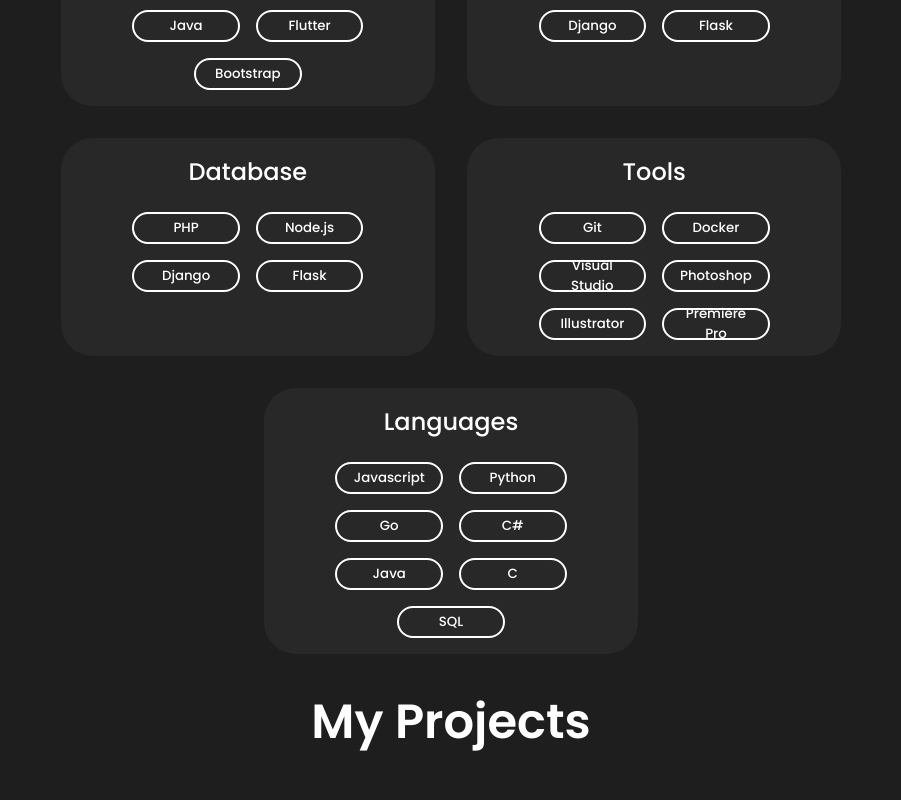
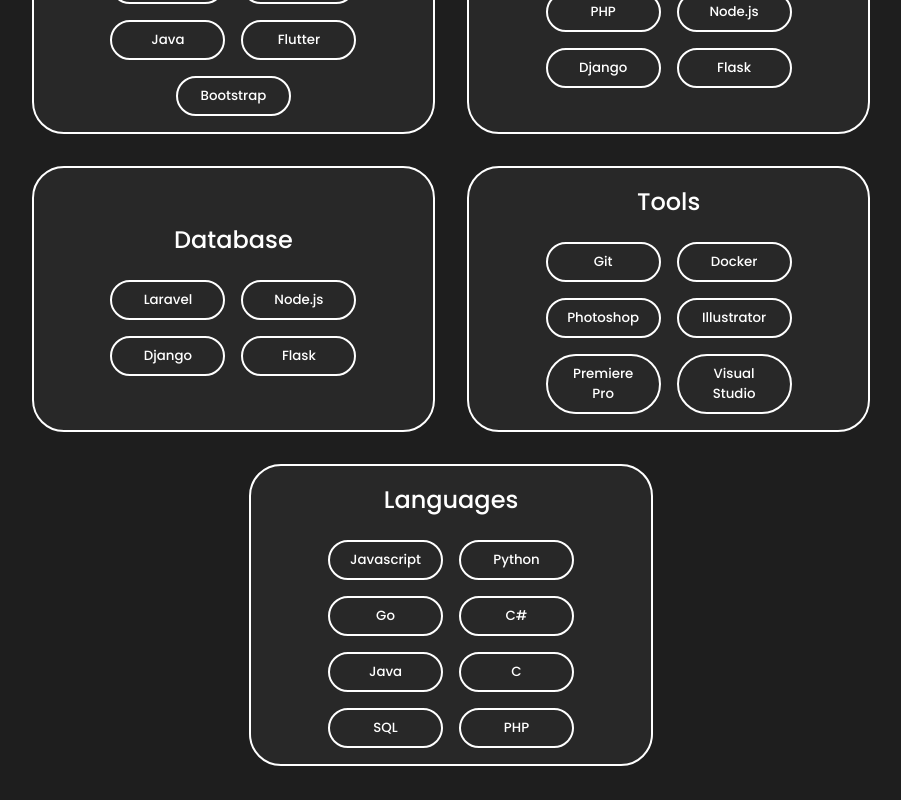
Before and after one commit to SavindaKaveesha/Portfolio, a React (Create React App) app: page / in a window 1280 px wide. Shown: the part 1040-1840 px from the top of the page, without its empty margins (189-1090 px from the left). Built offline with nearby package versions, Linux system fonts and the light colour scheme.

Commit message:
skills change

```diff
--- a/src/components/Skill/skills.css
+++ b/src/components/Skill/skills.css
@@ -15,21 +15,29 @@
 
 .Skill_Collection{
     display: flex;
-    width: 65vw;
+    width: 70vw;
     flex-wrap: wrap;
     justify-content: center;
 }
 
 .skill_card{
     display: flex;
+    flex-direction: column;
+    align-items: center;
+    justify-content: center;
     background: rgb(40, 40, 40);
-    justify-content: center;
     flex-wrap: wrap;
     margin: 1rem;
     border-radius: 2rem;
-    max-width: 45%;
+    border: 2px solid #ffffff;
+    width: 45%;
     align-content: start;
     padding: 0 0.5rem 0.5rem 0.5rem;
+    transition: background 0.3s ease, transform 0.5s ease;
+}
+
+.skill_card:hover {
+    transform: scale(1.1);
 }
 
 .skill_title{
@@ -43,11 +51,12 @@
     flex-direction: row;
     justify-content: center;
     flex-wrap: wrap;
+    width: 100%;
 }
 
 .skill_Box{
-    width: 20vw;
-    height: 2.5vw;
+    /* width: 20vw; */
+    /* height: 2.5vw; */
     flex: 0 0 30%;
     background: rgb(40, 40, 40);
     color: rgb(255, 255, 255);
@@ -61,8 +70,9 @@
     border: 2px solid #ffffff;
 }
 
-.skill_Box:hover {
-    cursor: pointer;
-    transform: scale(1.1);
-    transition: background 0.3s ease, transform 0.5s ease;
+@media screen and (max-width:580px) {
+    .skill_card{
+        width: 100%;
+        max-width: none;
+    }
 }
--- a/src/components/Skill/skills.jsx
+++ b/src/components/Skill/skills.jsx
@@ -35,7 +35,7 @@
               <div className='skill_title'>Database</div>
 
               <div className="skill">
-                  <button className='skill_Box'>PHP</button>
+                  <button className='skill_Box'>Laravel</button>
                   <button className='skill_Box'>Node.js</button>
                   <button className='skill_Box'>Django</button>
                   <button className='skill_Box'>Flask</button>
@@ -48,10 +48,10 @@
               <div className="skill">
                   <button className='skill_Box'>Git</button>
                   <button className='skill_Box'>Docker</button>
-                  <button className='skill_Box'>Visual Studio</button>
                   <button className='skill_Box'>Photoshop</button>
                   <button className='skill_Box'>Illustrator</button>
                   <button className='skill_Box'>Premiere Pro</button>
+                  <button className='skill_Box'>Visual Studio</button>
                   </div>
             </div>
 
@@ -66,6 +66,7 @@
                   <button className='skill_Box'>Java</button>
                   <button className='skill_Box'>C</button>
                   <button className='skill_Box'>SQL</button>
+                  <button className='skill_Box'>PHP</button>
                   </div>
             </div>
 
```
